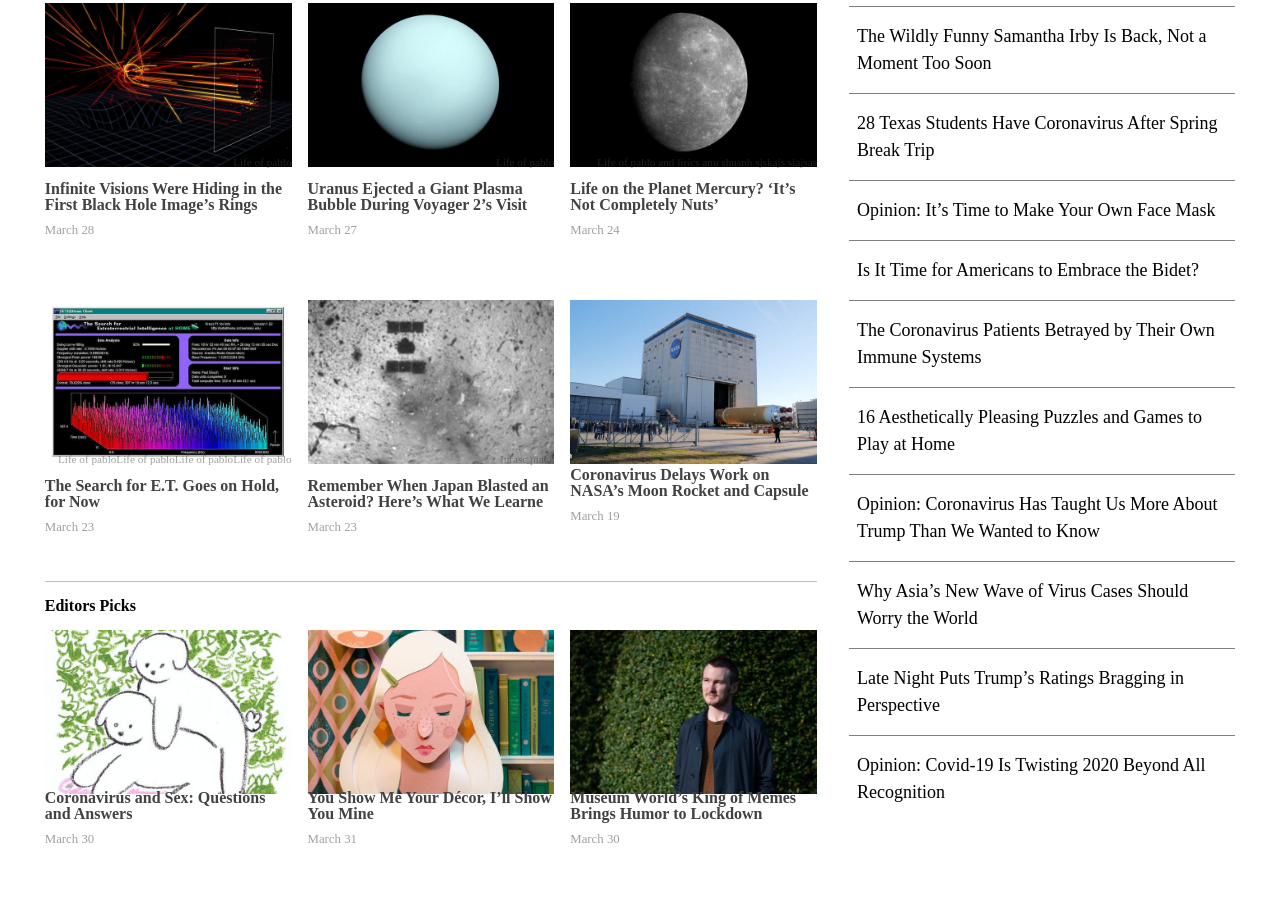
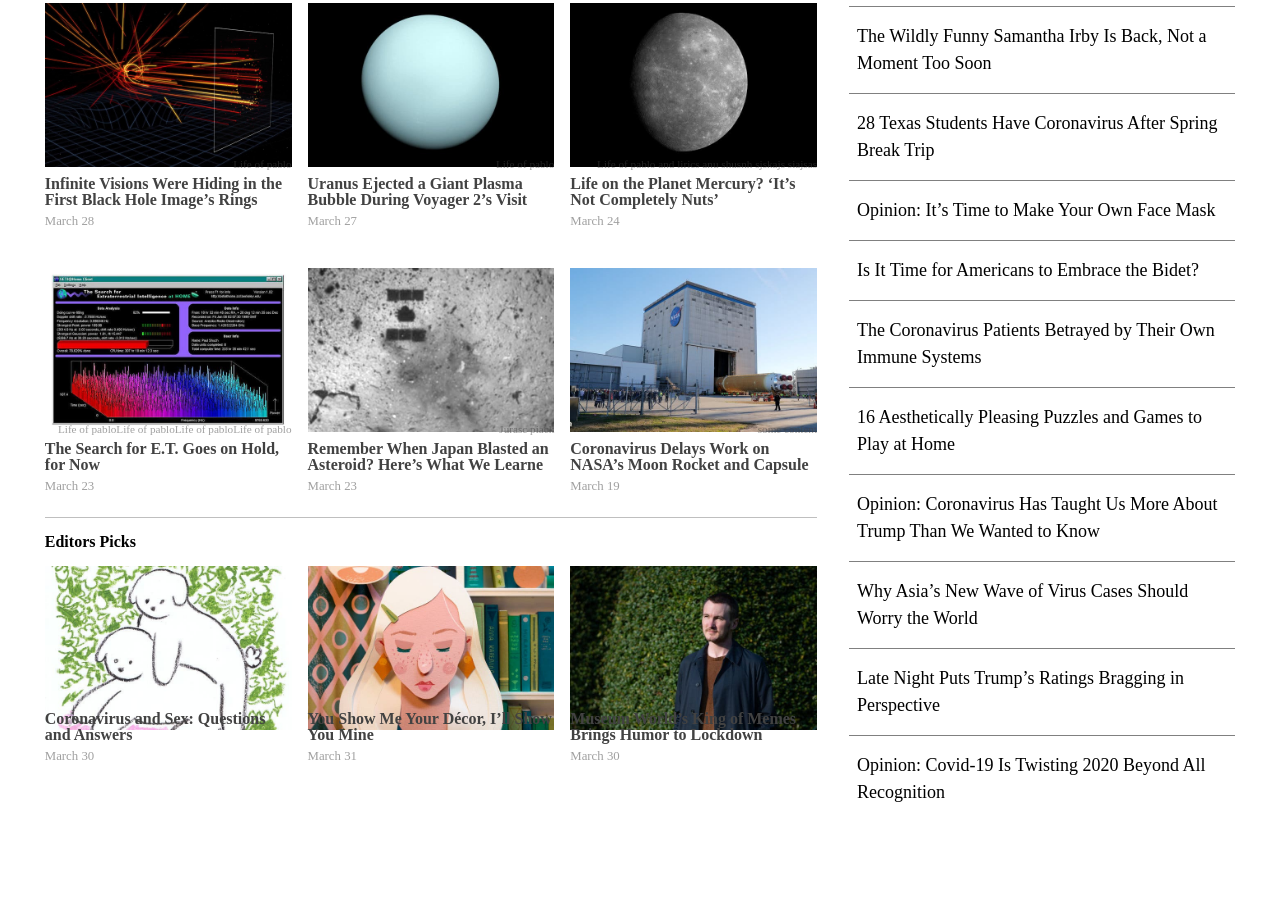
Before and after one commit to chirchir12/new-york-times-clone, a plain HTML site: page index.html in a window 1280 px wide. Shown: the part 8467-9367 px from the top of the page. After the commit the page ends 9289 px from the top, so only its background shows below. Drawn offline with Linux system fonts and the light colour scheme.

Commit message:
added container for the image caption, title and published date on grid-1

```diff
--- a/index.html
+++ b/index.html
@@ -390,54 +390,75 @@
 								<div class="image">
 									<img src="img/recommend/1.jpg" alt="">
 								</div>
+								<div class="article-body">
 									<span class="article-image-caption">Life of pablo</span>
-								<span class="article-title">Infinite Visions Were Hiding in the First Black Hole Image’s Rings</span>
+									<span class="article-title">Infinite Visions Were Hiding in the First Black Hole
+										Image’s Rings</span>
 									<span class="article-pubished-date">March 28</span>
 								</div>
-
+								<div class="article-body">
+								</div>
+							</div>
 							<div class="article-item">
 								<div class="image">
 									<img src="img/recommend/2.jpg" alt="">
 								</div>
+								<div class="article-body">
+									<h1></h1>
 									<span class="article-image-caption">Life of pablo</span>
-								<span class="article-title">Uranus Ejected a Giant Plasma Bubble During Voyager 2’s Visit</span>
+									<span class="article-title">Uranus Ejected a Giant Plasma Bubble During Voyager 2’s
+										Visit</span>
 									<span class="article-pubished-date">March 27</span>
+								</div>
 							</div>
 
 							<div class="article-item">
 								<div class="image">
 									<img src="img/recommend/3.jpg" alt="">
 								</div>
-								<span class="article-image-caption">Life of pablo and lirics anu shusnh sjskajs siajsas</span>
-								<span class="article-title">Life on the Planet Mercury? ‘It’s Not Completely Nuts’</span>
+								<div class="article-body">
+									<span class="article-image-caption">Life of pablo and lirics anu shusnh sjskajs
+										siajsas</span>
+									<span class="article-title">Life on the Planet Mercury? ‘It’s Not Completely
+										Nuts’</span>
 									<span class="article-pubished-date">March 24</span>
+								</div>
 							</div>
 
 							<div class="article-item">
 								<div class="image">
 									<img src="img/recommend/4.jpg" alt="">
 								</div>
-								<span class="article-image-caption">Life of pabloLife of pabloLife of pabloLife of pablo</span>
+								<div class="article-body">
+									<span class="article-image-caption">Life of pabloLife of pabloLife of pabloLife of
+										pablo</span>
 									<span class="article-title">The Search for E.T. Goes on Hold, for Now</span>
 									<span class="article-pubished-date">March 23</span>
+								</div>
 							</div>
 
 							<div class="article-item">
 								<div class="image">
 									<img src="img/recommend/5.jpg" alt="">
 								</div>
+								<div class="article-body">
 									<span class="article-image-caption">Jurasc piack</span>
-								<span class="article-title">Remember When Japan Blasted an Asteroid? Here’s What We Learne</span>
+									<span class="article-title">Remember When Japan Blasted an Asteroid? Here’s What We
+										Learne</span>
 									<span class="article-pubished-date">March 23</span>
+								</div>
 							</div>
 
 							<div class="article-item">
 								<div class="image">
 									<img src="img/recommend/6.jpg" alt="">
 								</div>
-								<span class="article-image-caption"></span>
-								<span class="article-title">Coronavirus Delays Work on NASA’s Moon Rocket and Capsule</span>
+								<div class="article-body">
+									<span class="article-image-caption">some content</span>
+									<span class="article-title">Coronavirus Delays Work on NASA’s Moon Rocket and
+										Capsule</span>
 									<span class="article-pubished-date">March 19</span>
+								</div>
 							</div>
 						</div>
 					</div>
@@ -449,27 +470,34 @@
 								<div class="image">
 									<img src="img/editors/1.jpg" alt="">
 								</div>
+								<div class="article-body">
 									<span class="article-image-caption"></span>
 									<span class="article-title">Coronavirus and Sex: Questions and Answers</span>
 									<span class="article-pubished-date">March 30</span>
+								</div>
 							</div>
 
 							<div class="article-item">
 								<div class="image">
 									<img src="img/editors/2.jpg" alt="">
 								</div>
+								<div class="article-body">
 									<span class="article-image-caption"></span>
 									<span class="article-title">You Show Me Your Décor, I’ll Show You Mine</span>
 									<span class="article-pubished-date">March 31</span>
+								</div>
 							</div>
 
 							<div class="article-item">
 								<div class="image">
 									<img src="img/editors/3.jpg" alt="">
 								</div>
+								<div class="article-body">
 									<span class="article-image-caption"></span>
-								<span class="article-title">Museum World’s King of Memes Brings Humor to Lockdown</span>
+									<span class="article-title">Museum World’s King of Memes Brings Humor to
+										Lockdown</span>
 									<span class="article-pubished-date">March 30</span>
+								</div>
 							</div>
 						</div>
 					</div>
@@ -485,7 +513,8 @@
 							<li><a href="#">Is It Time for Americans to Embrace the Bidet?</a></li>
 							<li><a href="#">The Coronavirus Patients Betrayed by Their Own Immune Systems</a></li>
 							<li><a href="#">16 Aesthetically Pleasing Puzzles and Games to Play at Home</a></li>
-							<li><a href="#">Opinion: Coronavirus Has Taught Us More About Trump Than We Wanted to Know</a></li>
+							<li><a href="#">Opinion: Coronavirus Has Taught Us More About Trump Than We Wanted to
+									Know</a></li>
 							<li><a href="#">Why Asia’s New Wave of Virus Cases Should Worry the World</a></li>
 							<li><a href="#">Late Night Puts Trump’s Ratings Bragging in Perspective</a></li>
 							<li><a href="#">Opinion: Covid-19 Is Twisting 2020 Beyond All Recognition</a></li>
--- a/style.css
+++ b/style.css
@@ -558,11 +558,12 @@ aside h4{
 
 .article-item span{
 	display: block;
+	margin:.4rem 0;
 }
 
 .article-image-caption{
 	text-align: right;
-	margin-top: -0.9rem;
+	margin-top: -0.5rem;
 	margin-bottom: 0.8rem;
 	font-size: 0.7rem;
 	opacity: 0.5;
```
Lines whose indentation alone changed are shown as unchanged.
